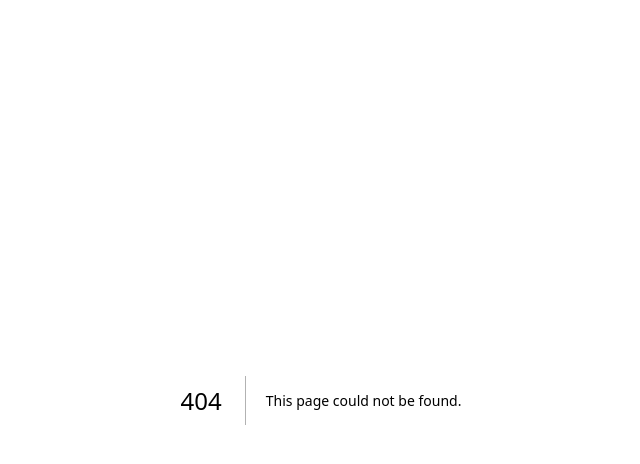
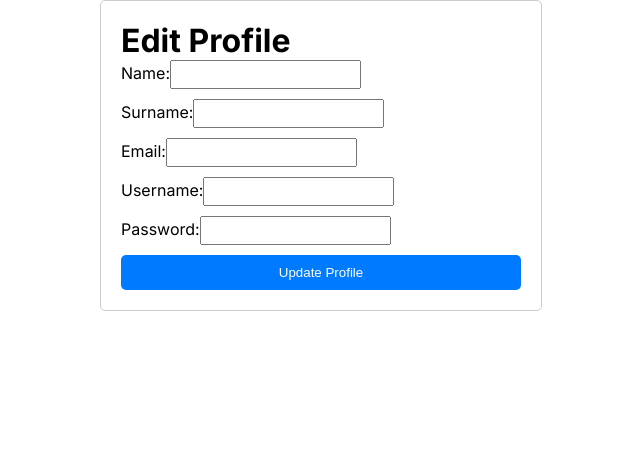
Before and after one commit to ivanlozic/jobs-tracker-app, a Next.js app: page /editProfile in a window 1280 px wide. Before the commit this address had no page. Shown: the top 464 px of the page, without its empty margins (319-959 px from the left). Built offline with nearby package versions, Linux system fonts and the light colour scheme.

Commit message:
edit profile page

```diff
--- a/app/components/navbar/Navbar.tsx
+++ b/app/components/navbar/Navbar.tsx
@@ -40,7 +40,7 @@ const Navbar = (): JSX.Element => {
             </div>
             {showProfileOptions && (
               <ul className={styles.profileOptions}>
-                <Link href='/editProfilePage'>
+                <Link href='/editProfile'>
                   <li>Edit Profile Page</li>
                 </Link>
                 <li onClick={handleLogout}>Logout</li>
--- /dev/null
+++ b/app/editProfile/page.module.css
@@ -0,0 +1,35 @@
+.container {
+  max-width: 400px;
+  margin: 0 auto;
+  padding: 20px;
+  border: 1px solid #ccc;
+  border-radius: 5px;
+  background-color: #fff;
+}
+
+.formContainer {
+  display: flex;
+  flex-direction: column;
+}
+
+.label {
+  margin-bottom: 5px;
+}
+
+.input {
+  margin-bottom: 10px;
+  padding: 5px;
+}
+
+.formContainer button {
+  background-color: #007bff;
+  color: #fff;
+  border: none;
+  padding: 10px 15px;
+  border-radius: 5px;
+  cursor: pointer;
+}
+
+.formContainer button:hover {
+  background-color: #0056b3;
+}
--- /dev/null
+++ b/app/editProfile/page.tsx
@@ -0,0 +1,91 @@
+'use client'
+import { useState } from 'react'
+import { useDispatch, useSelector } from 'react-redux'
+import { RootState } from '../reduxStore/reducers/userReducer'
+import styles from './page.module.css'
+
+const EditProfilePage: React.FC = () => {
+  const dispatch = useDispatch()
+  const user = useSelector((state: RootState) => state.user)
+
+  const [formData, setFormData] = useState({
+    name: user.name,
+    surname: user.surname,
+    email: user.email,
+    username: user.username,
+    password: user.password
+  })
+
+  const handleChange = (e: React.ChangeEvent<HTMLInputElement>) => {
+    const { name, value } = e.target
+    setFormData((prevData) => ({
+      ...prevData,
+      [name]: value
+    }))
+  }
+
+  const handleUpdateProfile = () => {}
+
+  return (
+    <div className={styles.container}>
+      <h1>Edit Profile</h1>
+      <form className={styles.formContainer}>
+        <div>
+          <label className={styles.label}>Name:</label>
+          <input
+            type='text'
+            name='name'
+            value={formData.name}
+            onChange={handleChange}
+            className={styles.input}
+          />
+        </div>
+        <div>
+          <label className={styles.label}>Surname:</label>
+          <input
+            type='text'
+            name='surname'
+            value={formData.surname}
+            onChange={handleChange}
+            className={styles.input}
+          />
+        </div>
+        <div>
+          <label className={styles.label}>Email:</label>
+          <input
+            type='email'
+            name='email'
+            value={formData.email}
+            onChange={handleChange}
+            className={styles.input}
+          />
+        </div>
+        <div>
+          <label className={styles.label}>Username:</label>
+          <input
+            type='text'
+            name='username'
+            value={formData.username}
+            onChange={handleChange}
+            className={styles.input}
+          />
+        </div>
+        <div>
+          <label className={styles.label}>Password:</label>
+          <input
+            type='password'
+            name='password'
+            value={formData.password}
+            onChange={handleChange}
+            className={styles.input}
+          />
+        </div>
+        <button type='button' onClick={handleUpdateProfile}>
+          Update Profile
+        </button>
+      </form>
+    </div>
+  )
+}
+
+export default EditProfilePage
```
